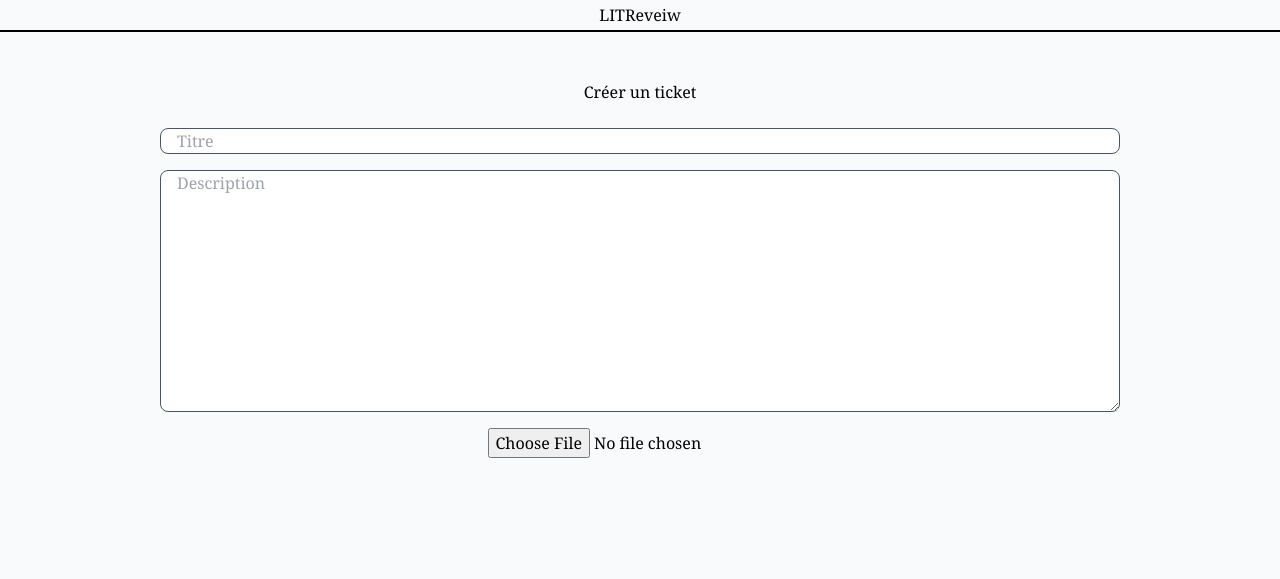
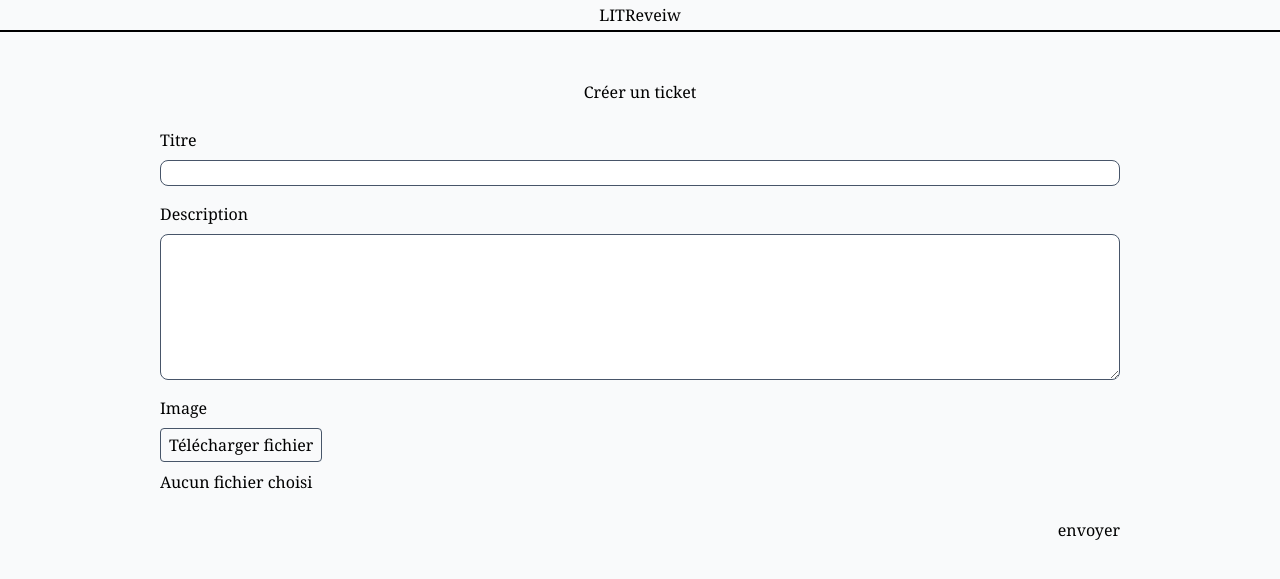
Before and after one commit to MickaelFioretti/LITRevu, a Django app: page /create_ticket/ in a window 1280 px wide. Shown: the top 579 px of the page. Run offline with Django 4.2, Linux system fonts and the light colour scheme; some libraries are stand-ins or nearby versions.

Commit message:
feat: create ticket work

```diff
--- a/website/ticket/forms.py
+++ /dev/null
@@ -1,35 +0,0 @@
-from django import forms
-from .models import Ticket
-
-
-class TicketForm(forms.ModelForm):
-    title = forms.CharField(
-        max_length=128,
-        widget=forms.TextInput(
-            attrs={
-                "class": "w-full px-4 mb-2 border border-slate-600 rounded-lg font-medium",
-                "placeholder": "Titre",
-            }
-        ),
-    )
-    description = forms.CharField(
-        max_length=2048,
-        widget=forms.Textarea(
-            attrs={
-                "class": "w-full px-4 mb-2 border border-slate-600 rounded-lg font-medium",
-                "placeholder": "Description",
-            }
-        ),
-    )
-    image = forms.ImageField(
-        widget=forms.FileInput(
-            attrs={
-                "class": "",
-                "placeholder": "Image",
-            }
-        ),
-    )
-
-    class Meta:
-        model = Ticket
-        fields = ["title", "description", "image"]
--- a/website/ticket/templates/create_ticket.html
+++ b/website/ticket/templates/create_ticket.html
@@ -1,13 +1,61 @@
-{% extends 'base.html' %}
-{% block content %}
+{% extends 'base.html' %} {% block content %}
 <div class="flex flex-col items-center">
     <h2 class="m-6">Créer un ticket</h2>
 
-    <form action="post" class="flex flex-col items-center gap-2 w-9/12">
+    <form
+        method="post"
+        enctype="multipart/form-data"
+        class="flex flex-col items-center gap-2 w-9/12"
+    >
         {% csrf_token %}
-        {{ form.title }}
-        {{ form.description }}
-        {{ form.image }}
+        <!-- Input: for title of ticket -->
+        <label for="titre" class="self-start">Titre</label>
+        <input
+            class="w-full px-4 mb-2 border border-slate-600 rounded-lg font-medium"
+            id="titre"
+            name="title"
+            type="text"
+        />
+        <!-- Input: for description of ticket -->
+        <label for="description" class="self-start">Description</label>
+        <textarea
+            class="w-full px-4 mb-2 border border-slate-600 rounded-lg font-medium"
+            id="description"
+            name="description"
+            type="text"
+            rows="6"
+        ></textarea>
+        <!-- input file: for image of ticket -->
+        <label for="image" class="self-start">Image</label>
+        <input
+            id="image"
+            accept="image/png, image/jpeg"
+            name="image"
+            type="file"
+            hidden
+        />
+        <label
+            for="image"
+            class="self-start rounded cursor-pointer border border-slate-600 font-medium px-2 py-1 hover:bg-slate-200"
+            >Télécharger fichier</label
+        >
+        <!-- name of file chosen -->
+        <span id="file-chosen" class="self-start">Aucun fichier choisi</span>
+        <!-- button: for send form -->
+        <div class="self-end mt-4">
+            <button type="submit" class="btn-green">envoyer</button>
+        </div>
     </form>
 </div>
+<script>
+    // get input file
+    const fileInput = document.getElementById("image");
+    // get span for name of file chosen
+    const fileChosen = document.getElementById("file-chosen");
+    // add event listener for change input file
+    fileInput.addEventListener("change", function () {
+        // change name of file chosen
+        fileChosen.textContent = this.files[0].name;
+    });
+</script>
 {% endblock content %}
--- a/website/ticket/views.py
+++ b/website/ticket/views.py
@@ -1,34 +1,41 @@
 from django.shortcuts import render, redirect
 from django.views import View
+from .models import Ticket
 from django.conf import settings
 
-from . import forms
+
 
 # Create your views here.
 class TicketCreatePageView(View):
     template_name = "create_ticket.html"
-    form_class = forms.TicketForm
 
     def get(self, request):
-        form = self.form_class()
         return render(
             request,
             self.template_name,
-            context={"form": form}
+            context={}
         )
 
     def post(self, request):
-        form = self.form_class(request.POST, request.FILES)
         message = ""
-        if form.is_valid():
-            ticket = form.save(commit=False)
-            ticket.id_user = request.user
-            ticket.save()
-            return redirect(settings.LOGIN_REDIRECT_URL)
-        else:
-            message = "Veuillez remplir tous les champs."
+        print("*" * 100, request)
+        if request.method == "POST":
+            title = request.POST.get("title")
+            description = request.POST.get("description")
+            image = request.FILES.get("image")
+            if title and description and image:
+                ticket = Ticket.objects.create(
+                    title=title,
+                    description=description,
+                    image=image,
+                    id_user=request.user
+                )
+                ticket.save()
+                return redirect(settings.LOGIN_REDIRECT_URL)
+            else:
+                message = "Veuillez remplir tous les champs."
         return render(
             request,
             self.template_name,
-            context={"form": form, "message": message}
+            context={"message": message}
         )
```
Also changed, not shown: 1 other file.
